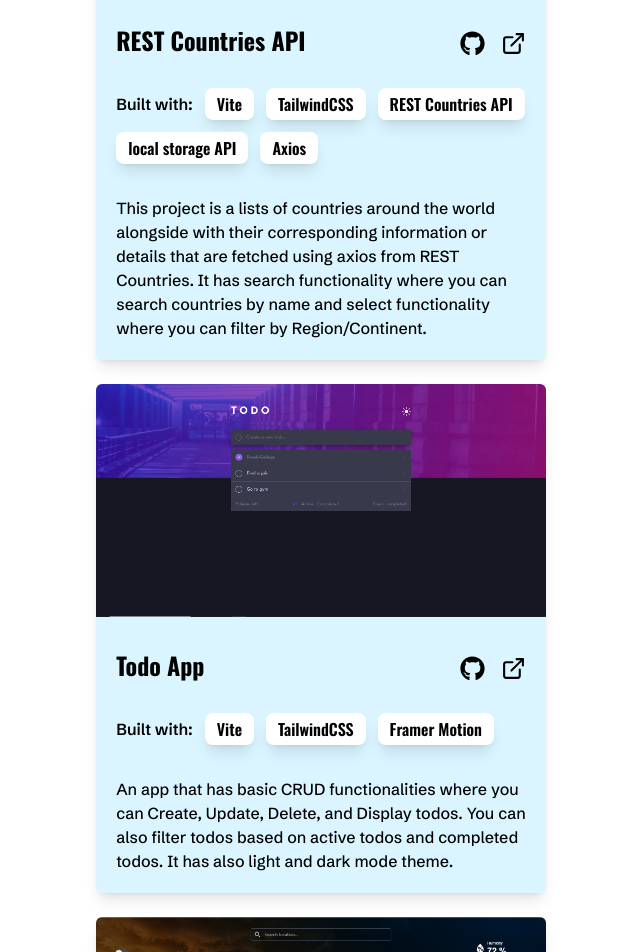
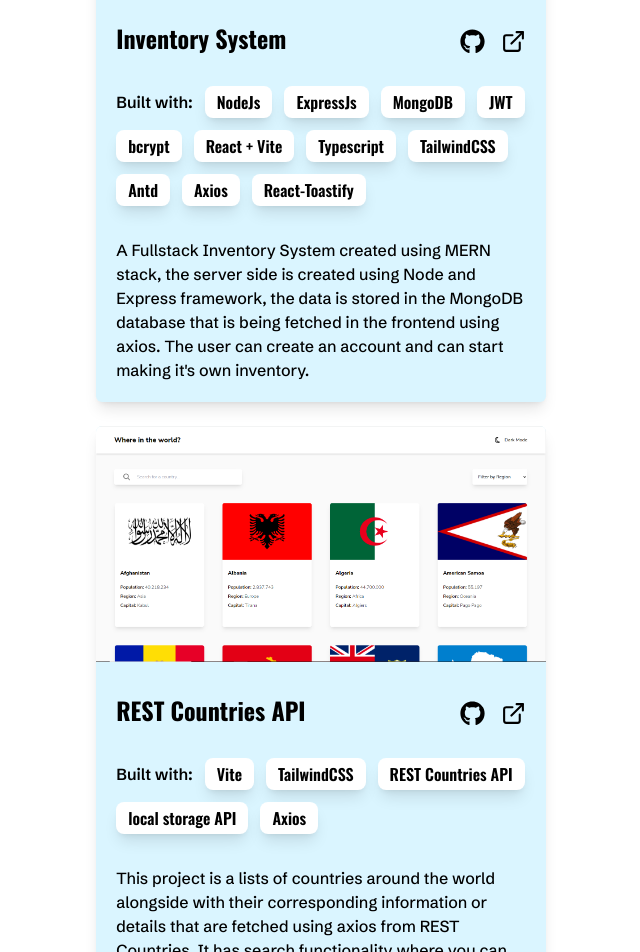
Before and after one commit to anielrussel/portfolio-latest, a React (Vite) app: page / in a window 1280 px wide. Shown: the part 4120-5072 px from the top of the page, without its empty margins (195-835 px from the left). Built offline with nearby package versions, Linux system fonts and the light colour scheme.

Commit message:
"inventory system added"

```diff
--- a/src/data/projectsData.ts
+++ b/src/data/projectsData.ts
@@ -4,6 +4,7 @@
 import shorteningurl from "../assets/shortening-url.png";
 import spacetourism from "../assets/space-tourism.png";
 import blogrlandingpage from "../assets/blogr-landingpage.png";
+import inventorysystem from "../assets/inventory-system.png";
 
 interface Project {
   id: number;
@@ -18,6 +19,16 @@
 const projectsData: Project[] = [
   {
     id: 1,
+    image: inventorysystem,
+    name: "Inventory System",
+    demo: "https://inventory-system-mernapp.vercel.app/",
+    github: "https://github.com/anielrussel/Inventory-System-MERNAPP",
+    tools: "NodeJs, ExpressJs, MongoDB, JWT, bcrypt, React + Vite, Typescript, TailwindCSS, Antd, Axios, React-Toastify",
+    description:
+      "A Fullstack Inventory System created using MERN stack, the server side is created using Node and Express framework, the data is stored in the MongoDB database that is being fetched in the frontend using axios. The user can create an account and can start making it's own inventory.",
+  },
+  {
+    id: 2,
     image: restcountries,
     name: "REST Countries API",
     demo: "https://rest-countries-api-aniel-portfolio.vercel.app/",
@@ -27,7 +38,7 @@
       "This project is a lists of countries around the world alongside with their corresponding information or details that are fetched using axios from REST Countries. It has search functionality where you can search countries by name and select functionality where you can filter by Region/Continent.",
   },
   {
-    id: 2,
+    id: 3,
     image: todoapp,
     name: "Todo App",
     demo: "https://todo-app-aniel.vercel.app/",
@@ -37,7 +48,7 @@
       "An app that has basic CRUD functionalities where you can Create, Update, Delete, and Display todos. You can also filter todos based on active todos and completed todos. It has also light and dark mode theme.",
   },
   {
-    id: 3,
+    id: 4,
     image: weatherapi,
     name: "Current Weather App",
     demo: "https://current-weather-api-aniel.vercel.app/",
@@ -47,7 +58,7 @@
       "Displays current weather and forecast for the rest of the day. The data is fetched from OpenWeatherMap API using Axios. I has search functionality where you can search a specific city in any country and it will display it's current weather.",
   },
   {
-    id: 4,
+    id: 5,
     image: shorteningurl,
     name: "Shortening Links",
     demo: "https://url-shortening-api-landing-page-aniel.vercel.app/",
@@ -57,7 +68,7 @@
       "A landingpage that has a great functionality that can shorten links/url's in an instant. This project uses shrtcode API and called by a 'post' method. It has also local storage functionality where the data is stored where the shortened links will not disappear even the browser is refreshed.",
   },
   {
-    id: 5,
+    id: 6,
     image: spacetourism,
     name: "Space Tourism",
     demo: "https://space-tourism-react-blush.vercel.app/",
@@ -67,7 +78,7 @@
       "A simple webpage that has routing functionality using react-router-dom, each page has specific data that fetched and map in order display in it's corresponding pages.",
   },
   {
-    id: 6,
+    id: 7,
     image: blogrlandingpage,
     name: "Blogr landingpage",
     demo: "https://blogr-landingpage-aniel.vercel.app/",
```
Also changed, not shown: src/assets/inventory-system.png (added).
